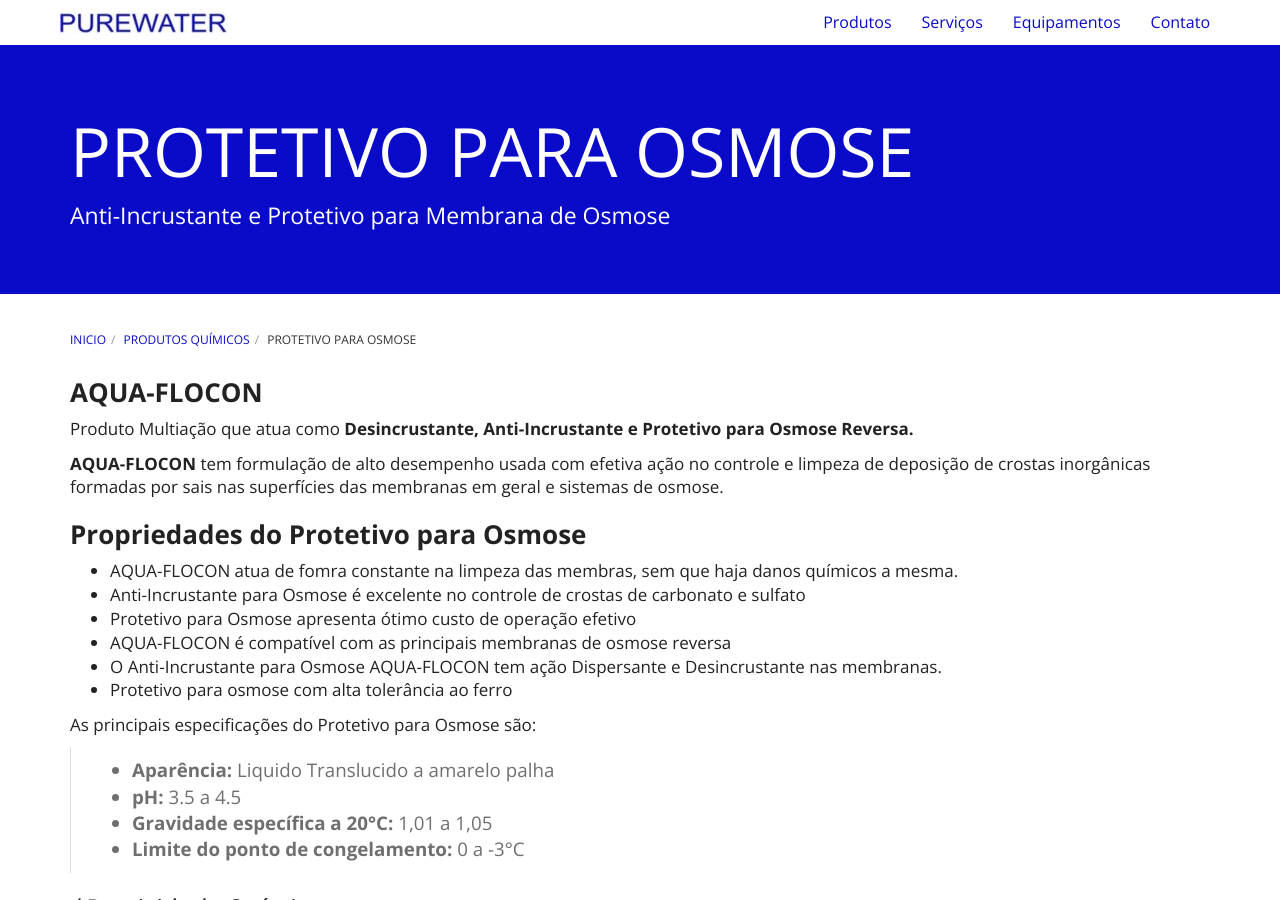
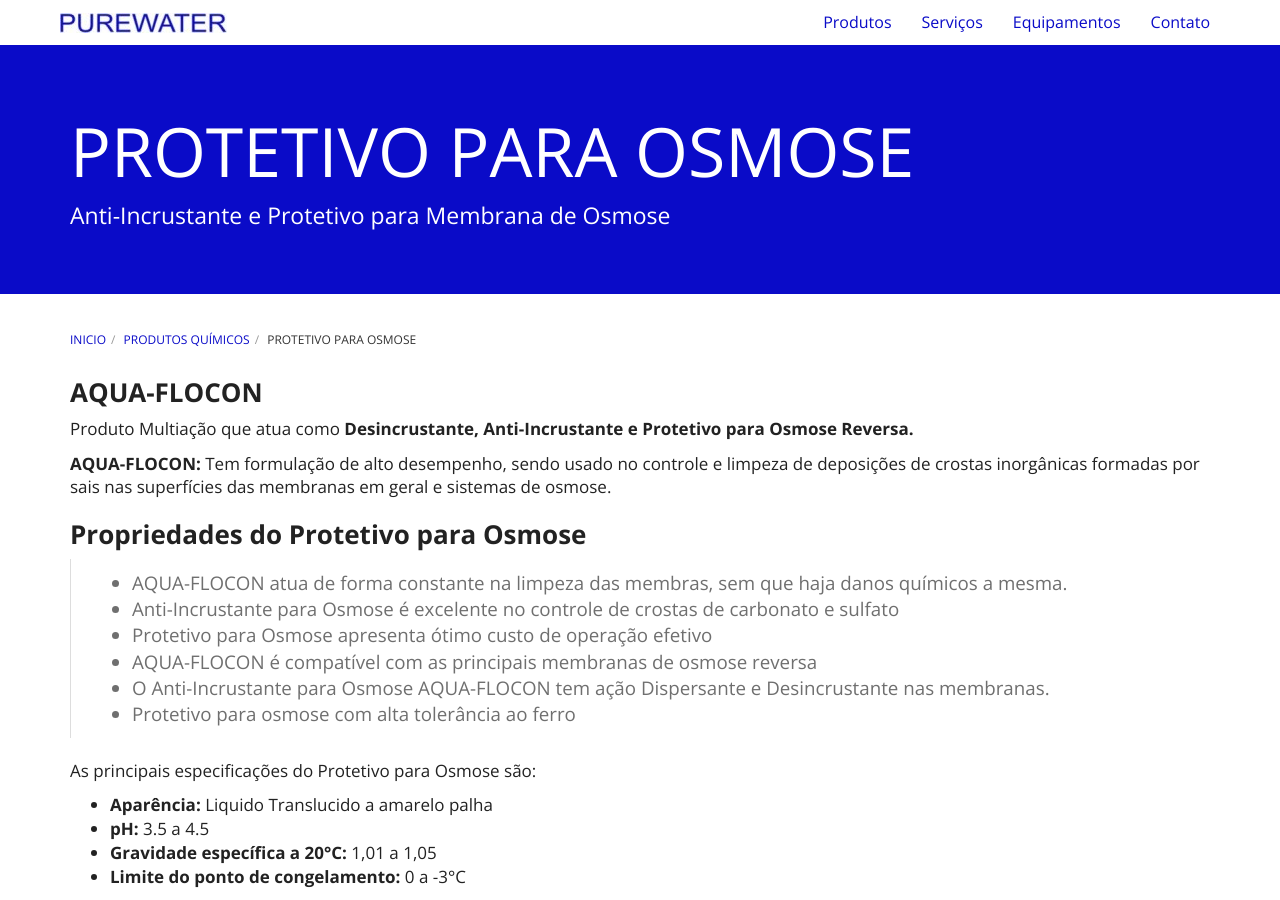
Before and after one commit to purewaterefluentes/purewaterefluentes.github.io, a Jekyll site: the page built from produtos/protetivo-membrana-osmose.md, in a window 1280 px wide and 900 px high. Built offline with Jekyll 4.4.1, drawn with Linux system fonts in a browser that asks for light colours; nearby versions of some CDN libraries; library files that are not in the unit come from our copies.

Commit message:
Update protetivo-membrana-osmose.md

```diff
--- a/produtos/protetivo-membrana-osmose.md
+++ b/produtos/protetivo-membrana-osmose.md
@@ -9,25 +9,26 @@
 
 Produto Multiação que atua como **Desincrustante, Anti-Incrustante e Protetivo para Osmose Reversa.**
 
-**AQUA-FLOCON** tem formulação de alto desempenho usada com efetiva ação no controle e limpeza de deposição de crostas inorgânicas formadas por sais nas superfícies das membranas em geral e sistemas de osmose.
+**AQUA-FLOCON:**  Tem formulação de alto desempenho, sendo usado no controle e limpeza de deposições de crostas inorgânicas formadas por sais nas superfícies das membranas em geral e sistemas de osmose.
 
 ### **Propriedades do Protetivo para Osmose**
 
-- AQUA-FLOCON atua de fomra constante na limpeza das membras, sem que haja danos químicos a mesma.
+>
+- AQUA-FLOCON atua de forma constante na limpeza das membras, sem que haja danos químicos a mesma.
 - Anti-Incrustante para Osmose é excelente no controle de crostas de carbonato e sulfato
 - Protetivo para Osmose apresenta ótimo custo de operação efetivo
 - AQUA-FLOCON é compatível com as principais membranas de osmose reversa
 - O Anti-Incrustante para Osmose AQUA-FLOCON tem ação Dispersante e Desincrustante nas membranas.
 - Protetivo para osmose com alta tolerância ao ferro
+>
 
 As principais especificações do Protetivo para Osmose são:
 
->
 - **Aparência:** Liquido Translucido a amarelo palha
 - **pH:** 3.5 a 4.5
 - **Gravidade específica a 20°C:** 1,01 a 1,05
 - **Limite do ponto de congelamento:** 0 a -3°C
->
+
 
 ### **Reatividade Química*
 **AQUA-FLOCON**: Não é afetado pelo Cloro ou outros biocidas oxidantes em condições normais de uso. Pode ser usado em sistemas de membrana com cloro e metabisulfito de sódio.
```
